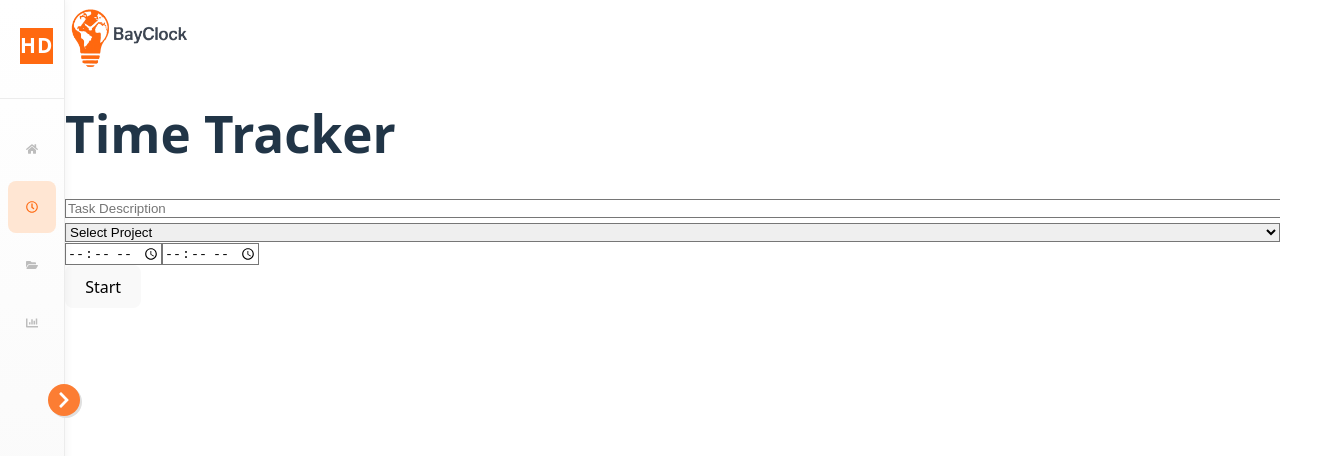
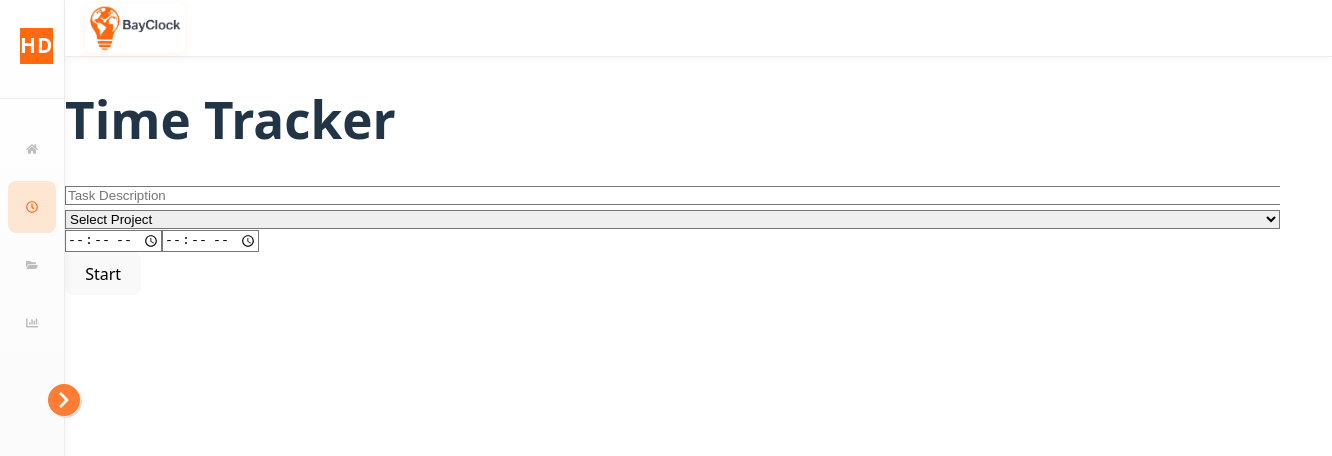
Before and after one commit to c7harry/BayClock, a React (Vite) app in the folder BayClock/: page /tracker in a window 1280 px wide. Shown: the top 456 px of the page, 1332 px wide, since content can reach past the window. Built offline with nearby package versions, Linux system fonts and the light colour scheme.

Commit message:
rough version of navbar

```diff
--- a/BayClock/src/components/Navbar.jsx
+++ b/BayClock/src/components/Navbar.jsx
@@ -1,31 +1,72 @@
 import { motion } from "framer-motion";
+import styled from "styled-components";
 import logo from "../assets/BayClock.png";
 
 export default function Navbar() {
   return (
-    <motion.header
-      className="bg-white shadow p-4 flex items-center gap-4"
-      style={{ paddingTop: "0.4rem" }}
+    <StyledNavbar
       initial={{ y: -60, opacity: 0 }}
       animate={{ y: 0, opacity: 1 }}
       transition={{ type: "spring", stiffness: 80, damping: 12 }}
     >
+      <div className="navbar-left">
         <motion.img
           src={logo}
           alt="BayClock Logo"
-        className="h-8 w-10 square-full shadow-md"
-        style={{ height: "4rem", width: "8rem" }}
+          className="navbar-logo"
           initial={{ rotate: -20, scale: 0.8 }}
           animate={{ rotate: 0, scale: 1 }}
           transition={{ type: "spring", stiffness: 120, damping: 8, delay: 0.2 }}
         />
-      <motion.div
-        className="text-2xl font-extrabold tracking-wide text-[#ff6910] drop-shadow"
-        initial={{ opacity: 0 }}
-        animate={{ opacity: 1 }}
-        transition={{ delay: 0.4 }}
-      >
-      </motion.div>
-    </motion.header>
+      </div>
+      <div className="navbar-right">
+      </div>
+    </StyledNavbar>
   );
 }
+
+const StyledNavbar = styled(motion.header)`
+  width: 100%;
+  height: 56px;
+  background: #fff;
+  border-bottom: 1.5px solid #ececec;
+  display: flex;
+  align-items: center;
+  justify-content: space-between;
+  padding: 0 32px 0 20px;
+  box-shadow: 0 2px 8px 0 rgba(0, 0, 0, 0.04);
+  position: sticky;
+  top: 0;
+  z-index: 50;
+
+  .navbar-left {
+    display: flex;
+    align-items: center;
+    gap: 16px;
+  }
+
+  .navbar-logo {
+    height: 50px;
+    width: 100px;
+    border-radius: 8px;
+    box-shadow: 0 2px 8px 0 rgba(255, 105, 16, 0.08);
+    background: #fff;
+    object-fit: contain;
+  }
+
+  .navbar-title {
+    font-size: 1.35rem;
+    font-weight: 700;
+    color: #ff6910;
+    letter-spacing: 1px;
+    text-shadow: 0 1px 0 #fff3e6;
+    user-select: none;
+  }
+
+  .navbar-right {
+    display: flex;
+    align-items: center;
+    gap: 24px;
+  }
+
+`;
```
Lines whose indentation alone changed are shown as unchanged.
